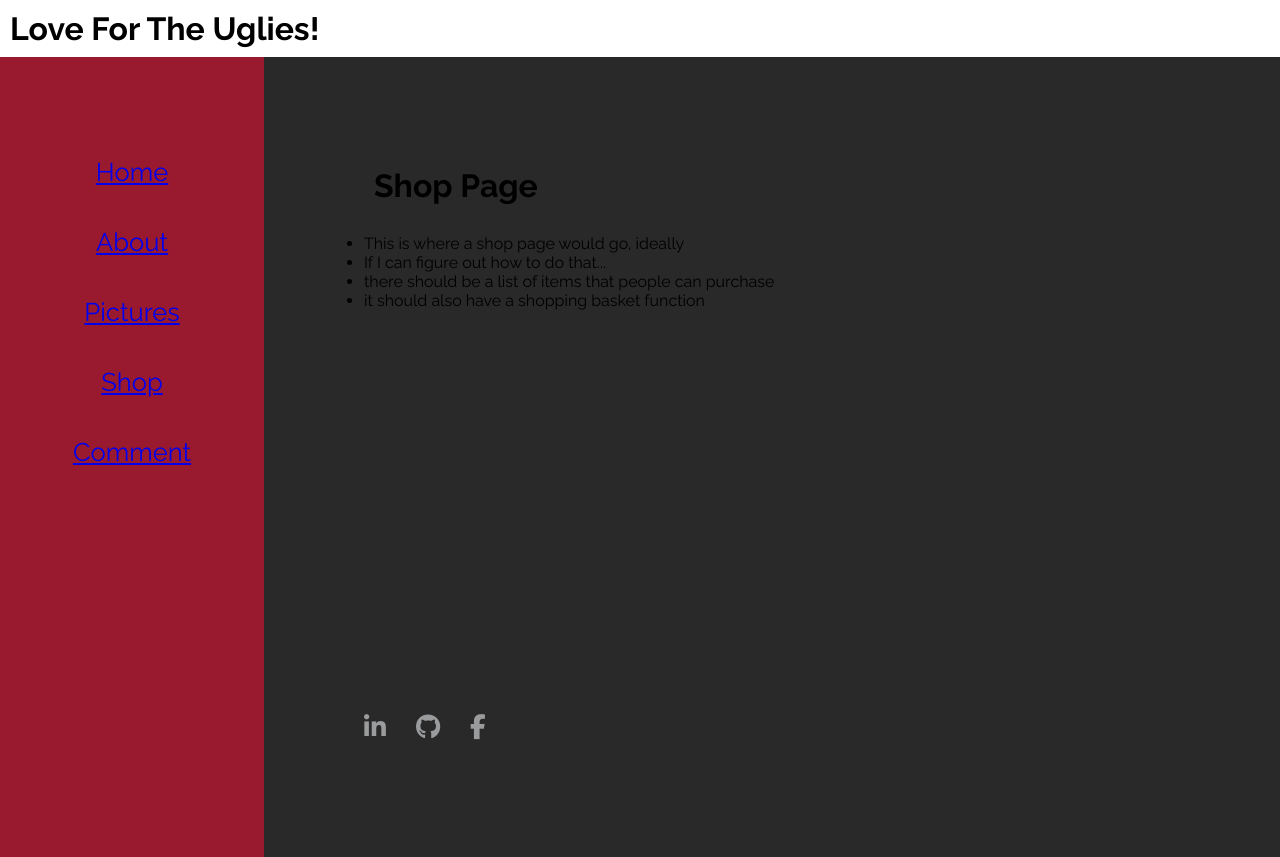
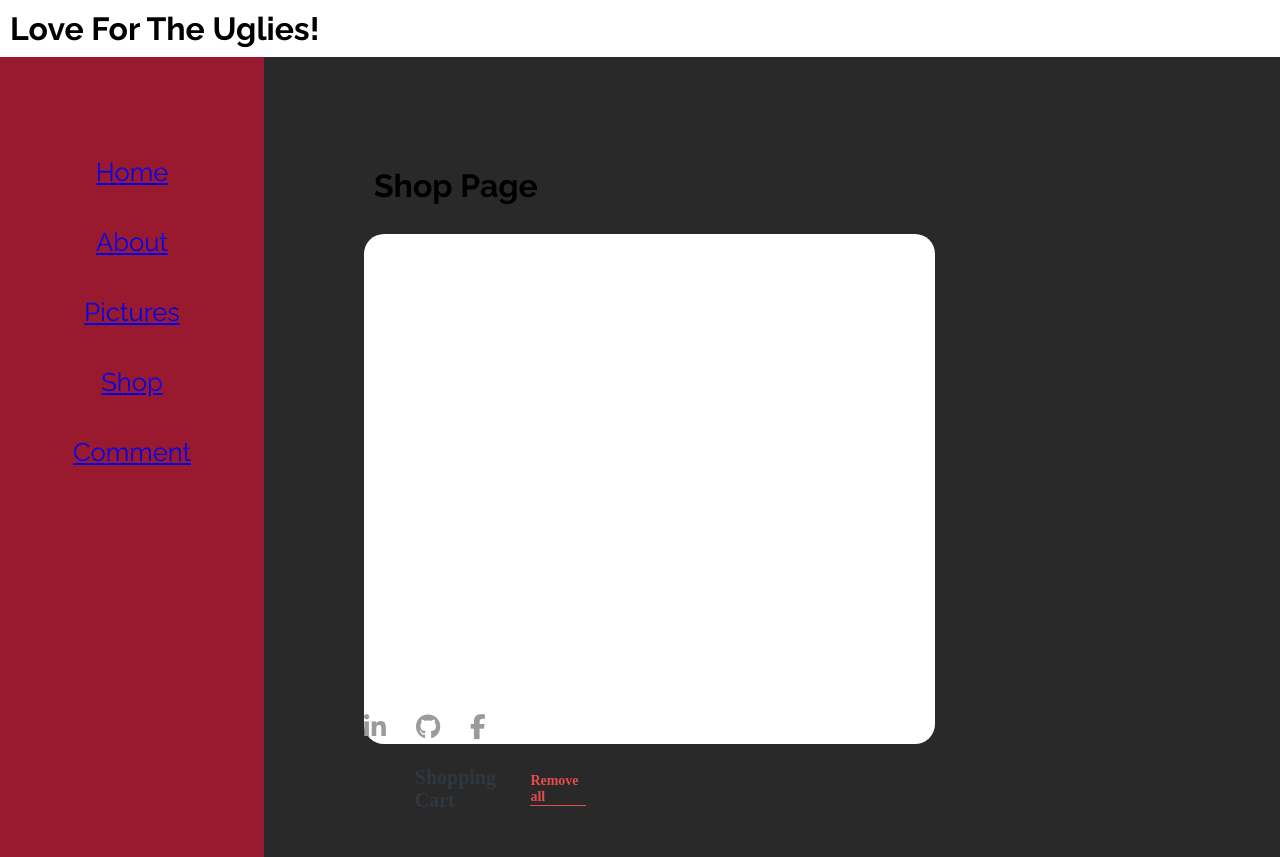
Before and after one commit to 1702267/LoveForTheUgliesCW2, a React (Create React App) app in the folder love4ugly/: page /shop in a window 1280 px wide. Built offline with nearby package versions, Linux system fonts and the light colour scheme.

Commit message:
added placeholder shop UI

```diff
--- a/love4ugly/src/App.css
+++ b/love4ugly/src/App.css
@@ -88,3 +88,61 @@ h1,h2,h3,h4,p
 {
 margin: 10px;
 }
+.Cart-Container{
+ width: 70%;
+ height: 85%;
+ background-color: #ffffff;
+ border-radius: 20px;
+}
+.Header{
+ margin: auto;
+ width: 90%;
+ height: 15%;
+ display: flex;
+ justify-content: space-between;
+ align-items: center;
+}
+.Heading{
+ font-size: 20px;
+ font-family: ‘Open Sans’;
+ font-weight: 700;
+ color: #2F3841;
+}
+.Action{
+ font-size: 14px;
+ font-family: ‘Open Sans’;
+ font-weight: 600;
+ color: #E44C4C;
+ cursor: pointer;
+ border-bottom: 1px solid #E44C4C;
+}
+.Cart-Items{
+ margin: auto;
+ width: 90%;
+ height: 30%;
+ display: flex;
+ justify-content: space-between;
+ align-items: center;
+}
+.image-box{
+ width: 15%;
+ text-align: center;
+}
+.about{
+ height: 100%;
+}
+.title{
+ padding-top: 5px;
+ line-height: 10px;
+ font-size: 32px;
+ font-family: ‘Open Sans’;
+ font-weight: 800;
+ color: #202020;
+}
+.subtitle{
+ line-height: 10px;
+ font-size: 18px;
+ font-family: ‘Open Sans’;
+ font-weight: 600;
+ color: #909090;
+}
--- a/love4ugly/src/contents/Shop.js
+++ b/love4ugly/src/contents/Shop.js
@@ -13,11 +13,21 @@ class Shop extends Component {
     return (
       <div className="condiv skills">
       <h1 className="subtopic">Shop Page</h1>
-      <ul>
-      {this.state.shopList.map((value)=>{
-        return <li>{value}</li>
-      })}
-      </ul>
+      <div class="Cart-Container"></div>
+      <div class="Header">
+      <h3 class="Heading">Shopping Cart</h3>
+      <h5 class="Action">Remove all</h5>
+      <div class="Cart-Items">
+      <div class="image-box">
+      </div>
+      <div class="about">
+
+
+      </div>
+      <div class="counter"></div>
+      <div class="prices"></div>
+      </div>
+      </div>
       <Social />
       </div>
     )
```
